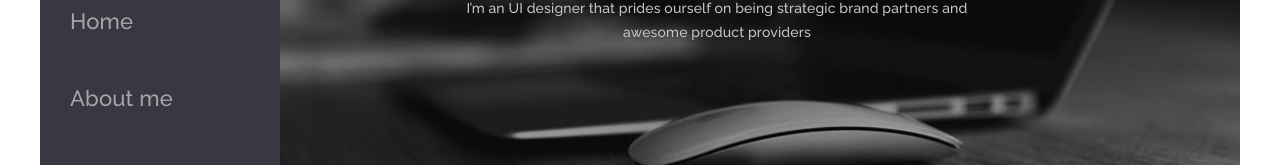
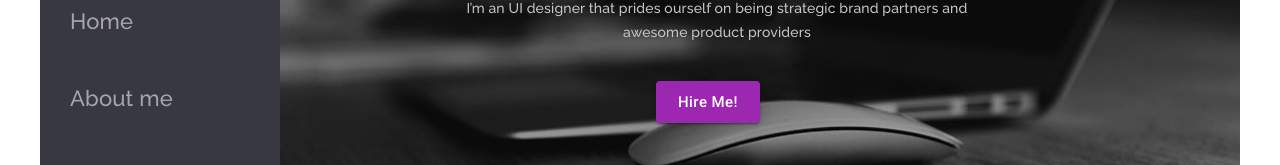
Before and after one commit to mytrofanov/resume6, a React (Create React App) app: page / in a window 1280 px wide. Shown: the part 212-377 px from the top of the page. Built offline with nearby package versions, Linux system fonts and the light colour scheme.

Commit message:
Вставил кнопку в Header

```diff
--- a/src/components/header/Header.js
+++ b/src/components/header/Header.js
@@ -1,8 +1,21 @@
 import React from 'react'
 import s from './Header.module.css'
+import Button from '@mui/material/Button';
+import {Box, createTheme} from "@material-ui/core";
+import {purple} from "@material-ui/core/colors";
+import {ThemeProvider} from "@emotion/react";
 
 export const Header = () => {
-
+    const ButtonTheme = createTheme({
+        palette: {
+            primary: {
+                main: purple[500],
+            },
+            secondary: {
+                main: '#f44336',
+            },
+        },
+    });
     return (
 
         <div className={s.header} id="header">
@@ -13,7 +26,23 @@ export const Header = () => {
                     product providers
                 </div>
             </div>
+            <ThemeProvider theme={ButtonTheme}>
+                <Box sx={
+                    {
+                        marginLeft: 47,
+                        marginTop: 5
+                    }
+                }>
 
+                    <Button
+                        sx={{textTransform: 'none'}}
+                        variant="contained" size="large"
+                        onClick={() => {
+                            alert('clicked')
+                        }}>Hire Me!</Button>
+
+                </Box>
+            </ThemeProvider>
         </div>
 
     )
--- a/src/components/header/Header.module.css
+++ b/src/components/header/Header.module.css
@@ -4,6 +4,8 @@
     height: 436px;
     background: url('/src/images/header.jpg') center no-repeat;
     background-size: cover;
+
+
 }
 
 .header_title {
```
Lines whose indentation alone changed are shown as unchanged.
